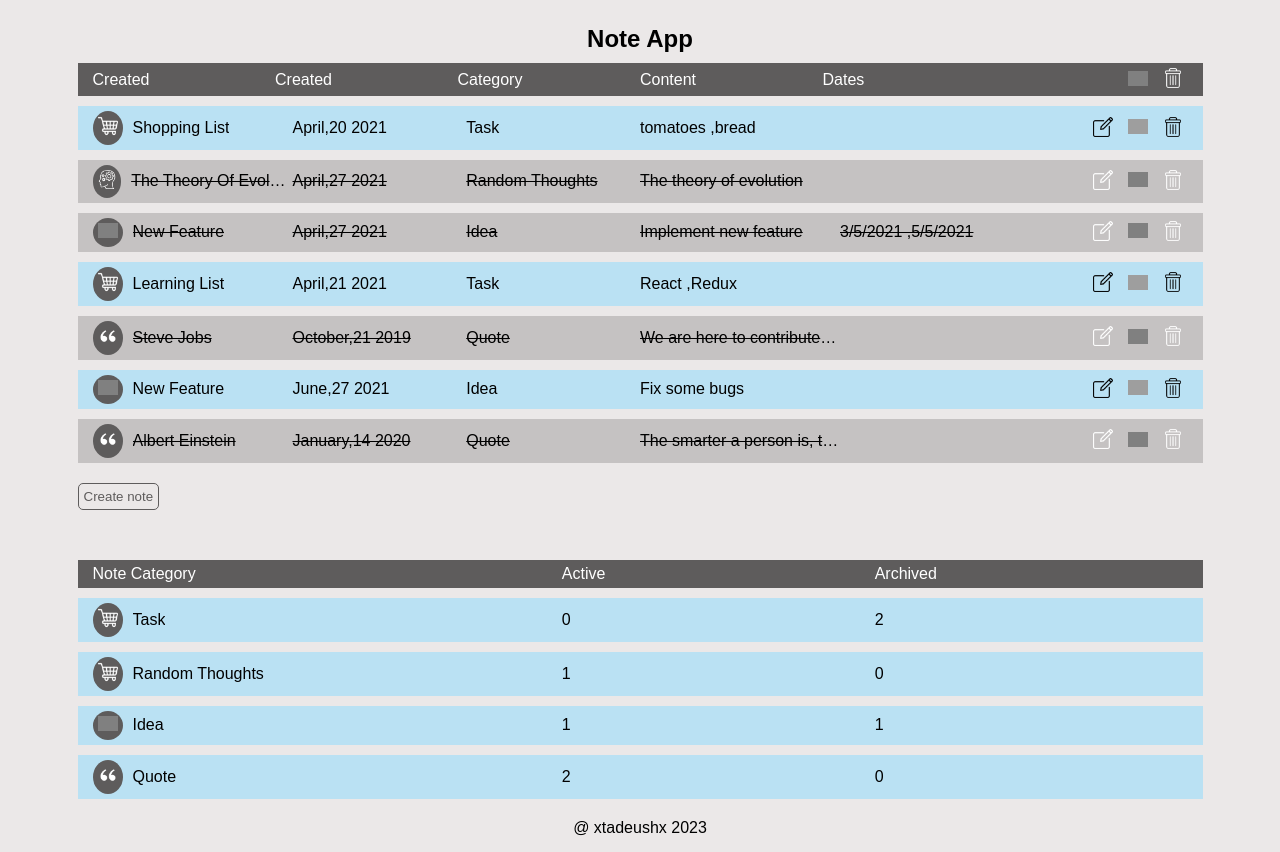
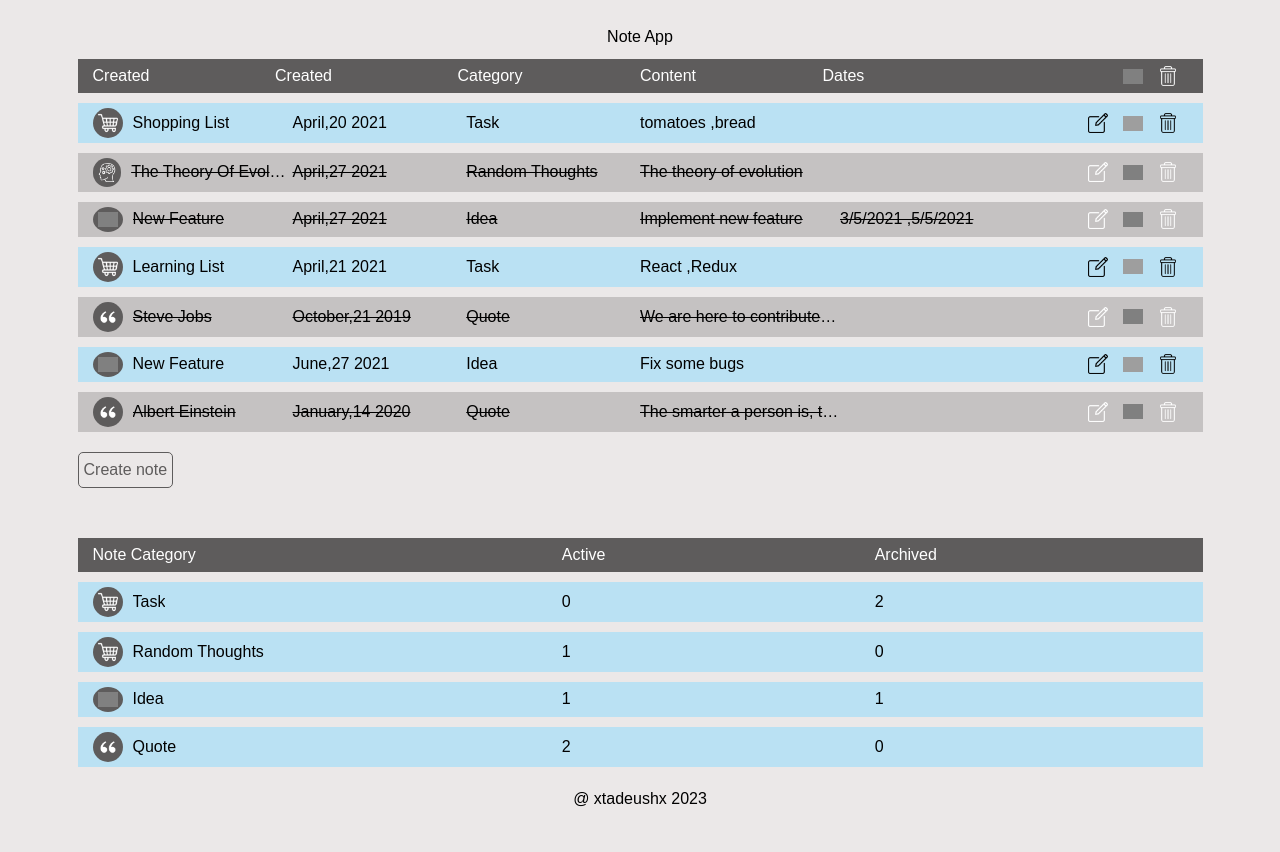
Before and after one commit to xtadeushx/notes-app-reat, a React (Vite) app: page / in a window 1280 px wide. After the commit the page ends 826 px from the top, so only its background shows below. Built offline with nearby package versions, Linux system fonts and the light colour scheme; grey boxes are pictures that could not be loaded.

Commit message:
add tailwind

```diff
--- a/package.json
+++ b/package.json
@@ -37,6 +37,7 @@
     "eslint-plugin-react-refresh": "^0.4.3",
     "prettier": "^2.8.4",
     "sass": "^1.64.1",
+    "tailwindcss": "^3.3.3",
     "typescript": "^5.0.2",
     "vite": "^4.4.5"
   }
--- /dev/null
+++ b/src/index.css
@@ -0,0 +1,46 @@
+@tailwind base;
+@tailwind components;
+@tailwind utilities;
+
+* {
+  margin: 0;
+  padding: 0;
+  box-sizing: border-box;
+}
+
+html {
+  font-size: 10px;
+  width: 100%;
+}
+
+:root {
+  --primary-color: #fff;
+  --secondary-color: #000000;
+  --background-color: #ebe8e8;
+  --header-background-color: #5e5c5c;
+  --secondary-background-color: rgb(186 225 243);
+  --primary-font: 'Arial';
+  --secondary-font: 'Montserrat', sans-serif;
+}
+
+body {
+  background-color: var(--background-color);
+  font-family: var(--primary-font);
+  font-size: 1.6rem;
+  display: flex;
+  flex-direction: column;
+  justify-content: stretch;
+  min-height: 100vh;
+  width: 100%;
+  padding: 15px;
+}
+
+.container {
+  max-width: 90%;
+  width: 100%;
+  margin: 0 auto;
+}
+
+.button--light {
+  filter: invert(95%) sepia(100%) saturate(0%) hue-rotate(106deg) brightness(105%) contrast(104%);
+}
--- a/src/main.tsx
+++ b/src/main.tsx
@@ -1,7 +1,8 @@
 import React from 'react';
 import ReactDOM from 'react-dom/client';
 import { App } from './App.tsx';
-import './styles/styles.scss';
+// import './styles/styles.scss';
+import './index.css';
 
 ReactDOM.createRoot(document.getElementById('root')!).render(
   <React.StrictMode>
--- /dev/null
+++ b/tailwind.config.js
@@ -0,0 +1,8 @@
+/** @type {import('tailwindcss').Config} */
+export default {
+  content: [],
+  theme: {
+    extend: {},
+  },
+  plugins: [],
+}
```
Also changed, not shown: 1 other file (tests, documents, lock files or other folders).
